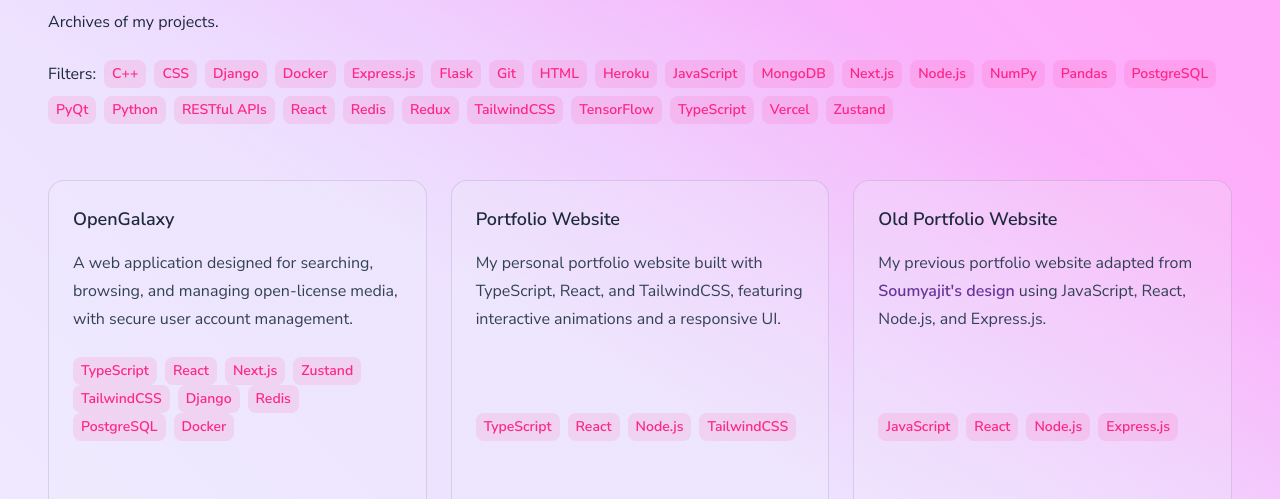
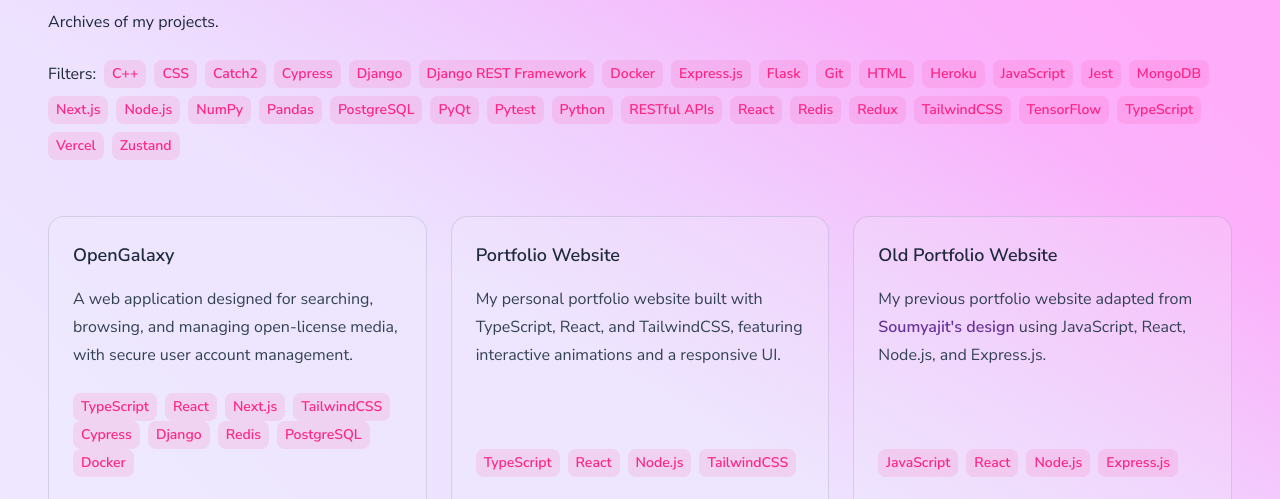
Before and after one commit to alfieatkinson/portfolio, a React (Vite) app: page /projects in a window 1280 px wide. Shown: the part 264-763 px from the top of the page. Built offline with nearby package versions, Linux system fonts and the light colour scheme; some icons are missing.

Commit message:
Add Django REST Framework and testing tools to project filters and tech stacks

```diff
--- a/src/_data/projects.tsx
+++ b/src/_data/projects.tsx
@@ -39,6 +39,7 @@ const filters: string[] = [
   'Node.js',
   'Express.js',
   'Django',
+  'Django REST Framework',
   'Flask',
   'Redis',
   'PostgreSQL',
@@ -47,6 +48,12 @@ const filters: string[] = [
   // Systems & low-level
   'C++',
   'PyQt',
+
+  // Testing
+  'Catch2',
+  'Jest',
+  'Pytest',
+  'Cypress',
 
   // DevOps & deployment
   'Git',
@@ -66,7 +73,7 @@ const filters: string[] = [
 
 const projects: ProjectProps[] = [
   {
-    slug: 'open-galaxy',
+    slug: 'opengalaxy',
     featured: true,
     title: 'OpenGalaxy',
     description:
@@ -75,14 +82,14 @@ const projects: ProjectProps[] = [
       'TypeScript',
       'React',
       'Next.js',
-      'Zustand',
       'TailwindCSS',
+      'Cypress',
       'Django',
       'Redis',
       'PostgreSQL',
       'Docker',
     ],
-    otherTechStacks: ['HTML', 'CSS', 'Python', 'JavaScript', 'Git', 'Vercel', 'Heroku'],
+    otherTechStacks: ['HTML', 'CSS', 'Python', 'Django REST Framework', 'JavaScript', 'Git', 'Vercel', 'Heroku'],
     category: 'Full-stack development',
     links: getLinks('opengalaxy', 'https://opengalaxy.alfieatkinson.dev'),
   },
@@ -121,7 +128,7 @@ const projects: ProjectProps[] = [
     title: 'Library Management System',
     description:
       'A console-based library management system with concurrent access via sockets, implementing multi-threading for efficient CRUD operations.',
-    techStacks: ['C++'],
+    techStacks: ['C++', 'Catch2'],
     otherTechStacks: ['Git'],
     category: 'Systems programming',
     links: getLinks('Library-Management-System'),
```
